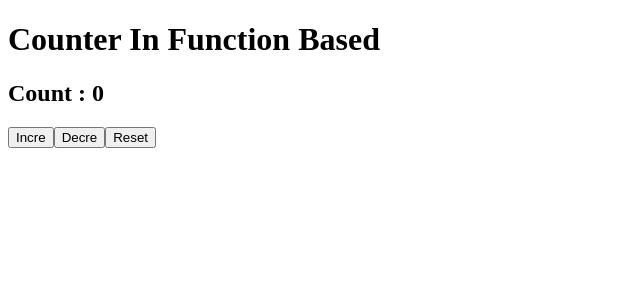
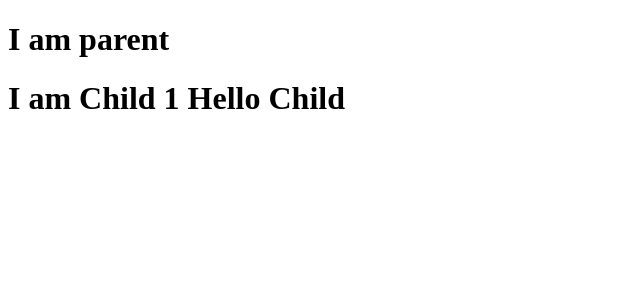
Before and after one commit to Sarvesh-1999/React-12PM, a React (Vite) app: page / in a window 1280 px wide. Shown: the top 300 px of the page, without its empty margins (0-640 px from the left). Built offline with nearby package versions, Linux system fonts and the light colour scheme.

Commit message:
states in cbc and props

```diff
--- a/src/App.jsx
+++ b/src/App.jsx
@@ -1,7 +1,9 @@
 import Cbc from "./allTopics/01_typesOfComponent/Cbc";
 import Fbc from "./allTopics/01_typesOfComponent/Fbc";
 import CounterInFbc from "./allTopics/02_states/CounterInFbc";
+import StatesInCBC from "./allTopics/02_states/StatesInCBC";
 import StatesInFbc from "./allTopics/02_states/StatesInFbc";
+import Parent from "./allTopics/03_props/Parent";
 import Card from "./components/Card"
 
 function App() {
@@ -11,7 +13,9 @@ function App() {
         {/* <Fbc/> */}
         {/* <Cbc/> */}
         {/* <StatesInFbc/> */}
-        <CounterInFbc/>
+        {/* <CounterInFbc/> */}
+        {/* <StatesInCBC/> */}
+        <Parent/>
     </>
   )
 }
--- /dev/null
+++ b/src/allTopics/02_states/StatesInCBC.jsx
@@ -0,0 +1,31 @@
+import { Component } from "react";
+
+class StatesInCBC extends Component {
+  state = { count: 0 }; //! initializing state
+
+  incre = () => {
+   this.setState({count:this.state.count+1})
+  }
+  decre = () => {
+   if (this.state.count>0) {
+    this.setState({count:this.state.count-1})
+   }
+  }
+  reset = () =>  this.setState({count:0})
+
+  render() {
+    console.log(this); //! points current class object
+
+    return (
+      <>
+        <h1>Learn States in Class Based Component</h1>
+        <h2>Count : {this.state.count}</h2>
+        <button onClick={this.incre}>Increment</button>
+        <button onClick={this.decre}>decrement</button>
+        <button onClick={this.reset}>Reset</button>
+      </>
+    );
+  }
+}
+
+export default StatesInCBC;
--- /dev/null
+++ b/src/allTopics/03_props/Child1.jsx
@@ -0,0 +1,11 @@
+const Child1 = (props) => {
+  console.log(props); // {data1:"Hello Child"}
+
+  return (
+    <>
+      <h1>I am Child 1 {props.data1}</h1>
+    </>
+  );
+};
+
+export default Child1;
--- /dev/null
+++ b/src/allTopics/03_props/Parent.jsx
@@ -0,0 +1,13 @@
+import Child1 from "./Child1";
+
+const Parent = () => {
+  let str = "Hello Child";
+  return (
+    <>
+      <h1>I am parent</h1>
+      <Child1 data1={str} />
+    </>
+  );
+};
+
+export default Parent;
```
